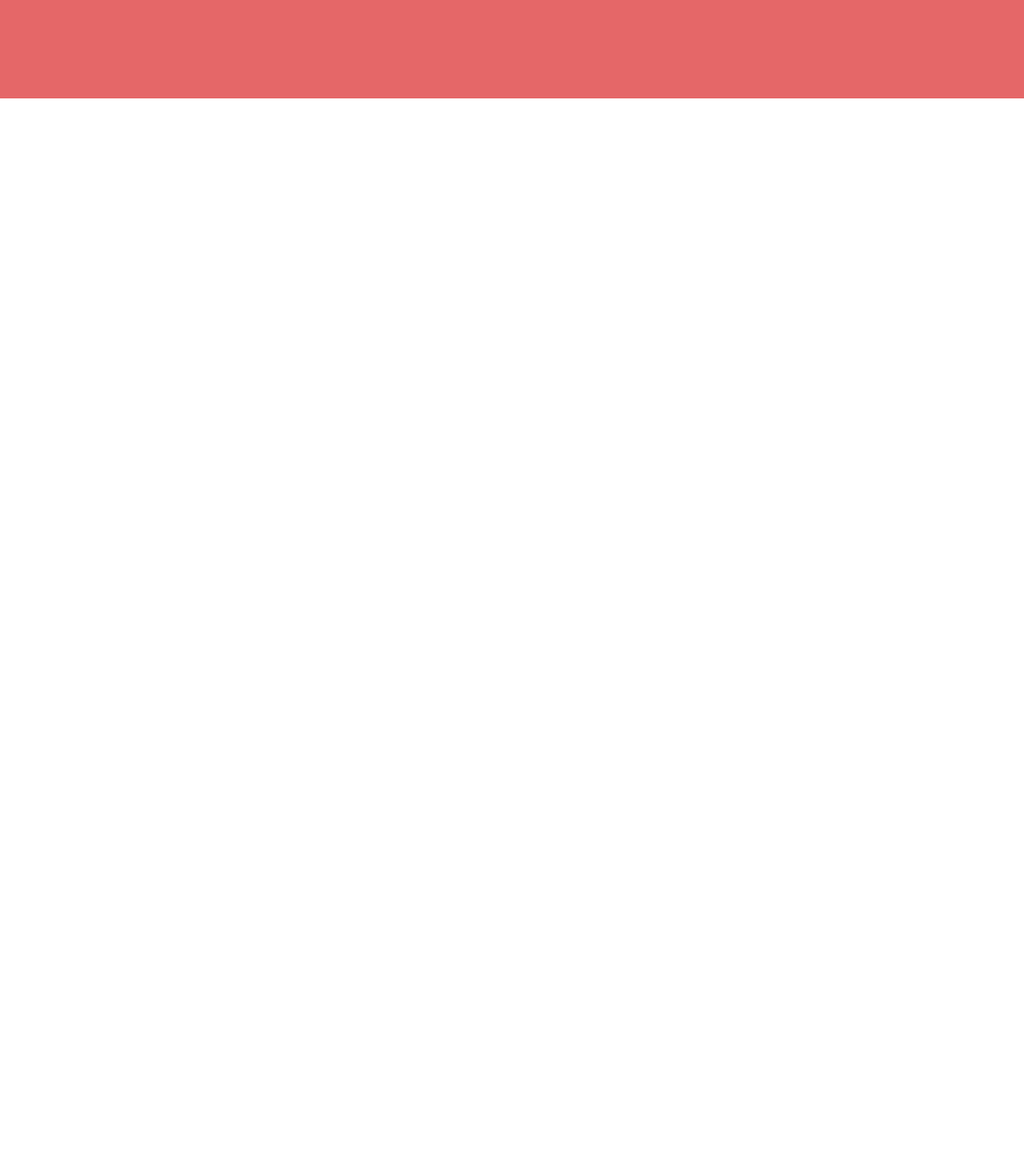
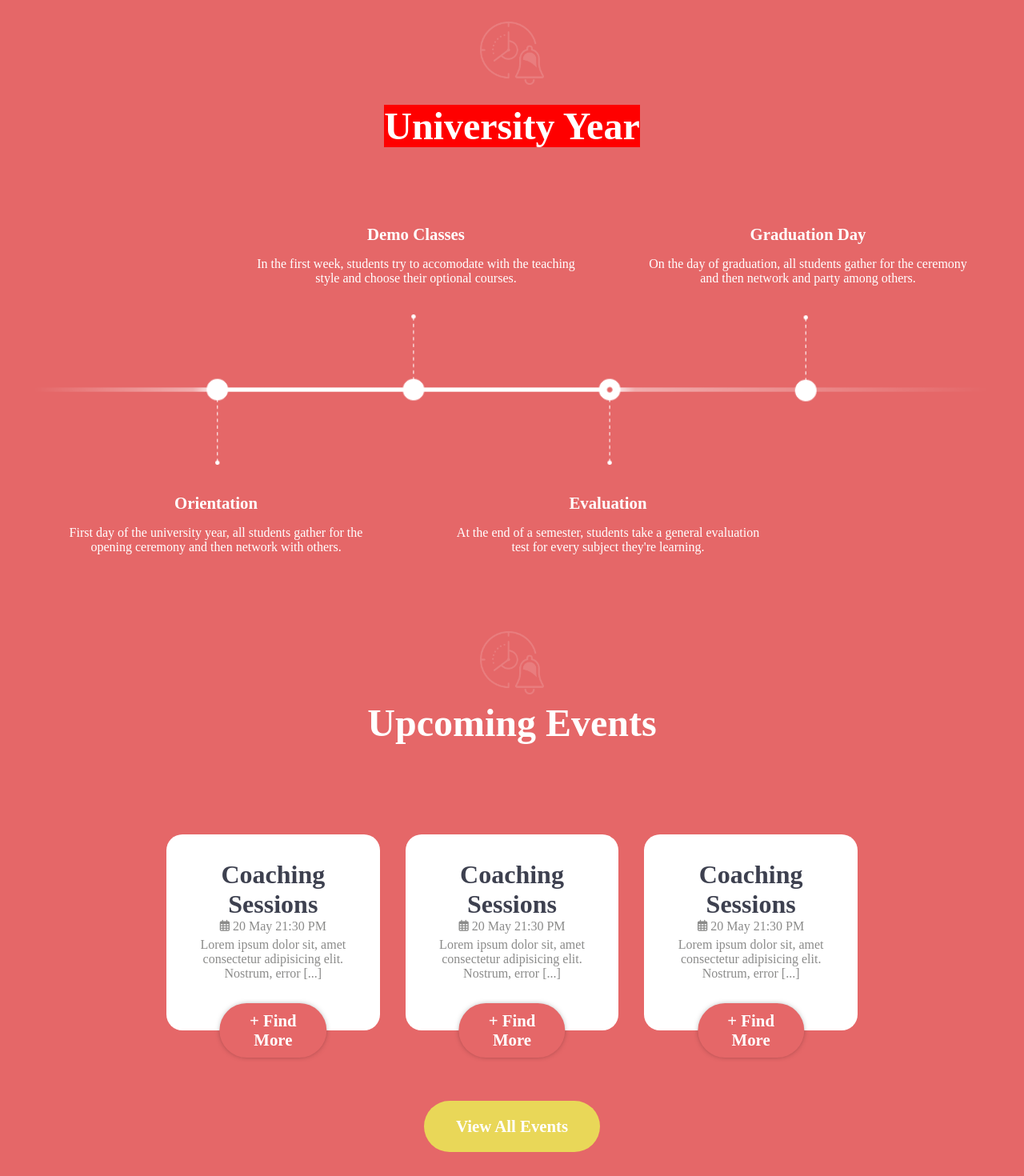
Before and after one commit to manuelloverso/proj-html-vuejs, a Vue app: page / in a window 1280 px wide. Shown: the part 2360-3830 px from the top of the page at 80% size. Before the commit the page ends 2483 px from the top, so only its background shows below. Built offline with nearby package versions, Linux system fonts and the light colour scheme; a web font is replaced by a local one.

Commit message:
add university section

```diff
--- a/src/components/AppMain.vue
+++ b/src/components/AppMain.vue
@@ -100,11 +100,109 @@ export default {
         alt=""
       />
 
+      <img
+        style="width: 80px"
+        class="d-block mx-auto mb-3"
+        src="/images/Clock-and-Bell.png"
+        alt=""
+      />
+      <h2 class="text-center fs-7"><span>University Year</span></h2>
+
       <!-- University Path -->
-      <div class="path"></div>
+      <div class="path">
+        <div class="orientation">
+          <h4>Orientation</h4>
+          <p>
+            First day of the university year, all students gather for the
+            opening ceremony and then network with others.
+          </p>
+        </div>
+        <div class="demo">
+          <h4>Demo Classes</h4>
+          <p>
+            In the first week, students try to accomodate with the teaching
+            style and choose their optional courses.
+          </p>
+        </div>
+        <div class="evaluation">
+          <h4>Evaluation</h4>
+          <p>
+            At the end of a semester, students take a general evaluation test
+            for every subject they're learning.
+          </p>
+        </div>
+        <div class="graduation">
+          <h4>Graduation Day</h4>
+          <p>
+            On the day of graduation, all students gather for the ceremony and
+            then network and party among others.
+          </p>
+        </div>
+        <img
+          class="w-100 d-block mx-auto"
+          src="/images/Timeline-Item.png"
+          alt=""
+        />
+      </div>
+
+      <img
+        style="width: 80px"
+        class="d-block mx-auto mb-1"
+        src="/images/Clock-and-Bell.png"
+        alt=""
+      />
+      <h2 class="text-center fs-7">Upcoming Events</h2>
 
       <!-- Upcoming Events -->
-      <div class="events"></div>
+      <div class="events container-lg row">
+        <div class="col-4">
+          <div class="square">
+            <h4>Coaching Sessions</h4>
+            <span
+              ><i class="fa-regular fa-calendar-days fa-sm"></i> 20 May 21:30
+              PM</span
+            >
+            <p>
+              Lorem ipsum dolor sit, amet consectetur adipisicing elit. Nostrum,
+              error [...]
+            </p>
+            <button>+ Find More</button>
+          </div>
+        </div>
+        <div class="col-4">
+          <div class="square">
+            <h4>Coaching Sessions</h4>
+            <span
+              ><i class="fa-regular fa-calendar-days fa-sm"></i> 20 May 21:30
+              PM</span
+            >
+            <p>
+              Lorem ipsum dolor sit, amet consectetur adipisicing elit. Nostrum,
+              error [...]
+            </p>
+            <button>+ Find More</button>
+          </div>
+        </div>
+        <div class="col-4">
+          <div class="square">
+            <h4>Coaching Sessions</h4>
+            <span
+              ><i class="fa-regular fa-calendar-days fa-sm"></i> 20 May 21:30
+              PM</span
+            >
+            <p>
+              Lorem ipsum dolor sit, amet consectetur adipisicing elit. Nostrum,
+              error [...]
+            </p>
+            <button>+ Find More</button>
+          </div>
+        </div>
+      </div>
+
+      <button class="btn-accent d-block mx-auto">View All Events</button>
+
+      <!-- Wave Image -->
+      <img class="wave w-100 d-block" src="/images/Wave-1.png" alt="" />
     </section>
 
     <!-- Latest Courses section -->
@@ -166,10 +264,106 @@ main {
   }
 
   .university-year {
-    padding-bottom: 6rem;
     background-color: var(--primary-color);
-    .wave {
+    .wave:first-child {
       margin-bottom: 6rem;
+    }
+
+    .wave:last-child {
+      margin-top: 6rem;
+    }
+
+    & > h2 {
+      margin-bottom: 6rem;
+      color: white;
+      & span {
+        background-color: red;
+      }
+    }
+
+    .path {
+      padding: 7rem 0;
+      margin-bottom: 6rem;
+      position: relative;
+      width: 1200px;
+      margin-right: auto;
+      margin-left: auto;
+
+      & div {
+        position: absolute;
+        width: 400px;
+        text-align: center;
+        color: white;
+
+        & h4 {
+          font-size: 1.3rem;
+          font-weight: 900;
+          margin-bottom: 1rem;
+        }
+
+        & p {
+          font-weight: 400;
+        }
+      }
+
+      .demo {
+        top: 0;
+        left: 280px;
+      }
+
+      .orientation {
+        bottom: 0;
+        left: 30px;
+      }
+
+      .graduation {
+        top: 0;
+        right: 30px;
+      }
+
+      .evaluation {
+        bottom: 0;
+        right: 280px;
+      }
+    }
+
+    .events {
+      margin-bottom: 4.5rem;
+      .square {
+        position: relative;
+        background-color: white;
+        border-radius: 20px;
+        padding: 2rem;
+        text-align: center;
+
+        & h4 {
+          font-size: 2rem;
+          font-weight: 900;
+        }
+
+        & span {
+          display: inline-block;
+          font-weight: 500;
+          color: var(--text-light);
+          margin-bottom: 5px;
+        }
+
+        & p {
+          color: var(--text-light);
+          margin-bottom: 30px;
+        }
+
+        & button {
+          background-color: var(--primary-color);
+          color: white;
+          position: absolute;
+          padding: 10px 20px;
+          box-shadow: black 0 0 10px -5px;
+          bottom: 0;
+          left: 50%;
+          transform: translate(-50%, +50%);
+        }
+      }
     }
   }
 }
```
